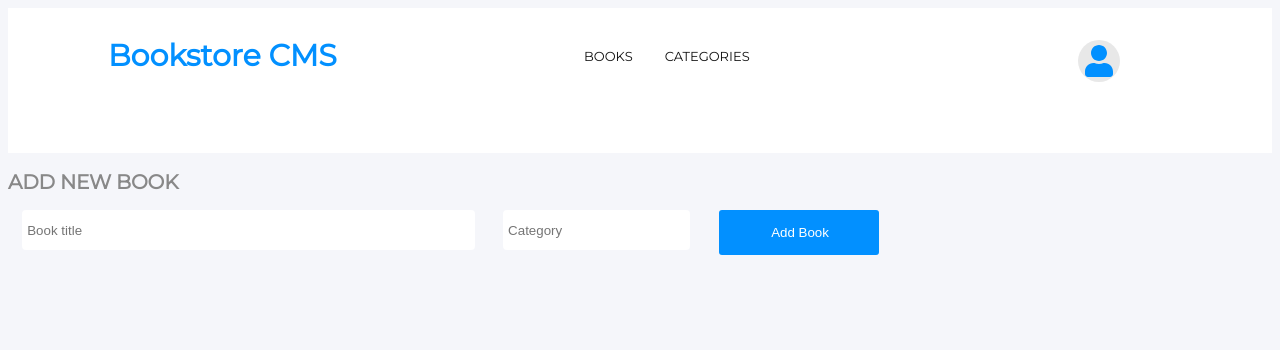
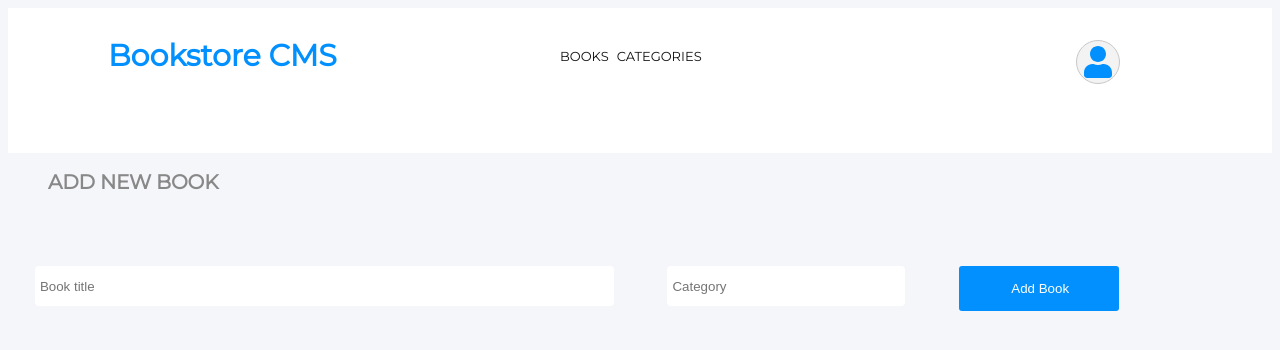
Before and after one commit to DelhinRharl/bookstore, a React (Create React App) app: page / in a window 1280 px wide. Shown: the top 350 px of the page. Built offline with nearby package versions, Linux system fonts and the light colour scheme; no server answers; a web font is replaced by a local one.

Commit message:
Fix Minor errors

```diff
--- a/src/App.css
+++ b/src/App.css
@@ -11,22 +11,19 @@ header {
 }
 
 nav {
-  width: 87.5rem;
+  width: 100%;
   height: 5.938rem;
   padding: 1.438rem 6.188rem 1.688rem 6.25rem;
   background-color: #fff;
 }
 
-nav h2 {
+nav h1 {
   width: 15rem;
   height: 2.313rem;
   margin: 0.375rem 2.938rem 0.125rem 0;
   font-family: 'Montserrat', sans-serif;
   font-size: 1.875rem;
   font-weight: bold;
-  font-stretch: normal;
-  font-style: normal;
-  line-height: normal;
   letter-spacing: normal;
   color: #0290ff;
 }
@@ -44,7 +41,7 @@ li {
   gap: 5rem;
   font-size: 0.813rem;
   margin-top: 2rem;
-  margin-left: 2rem;
+  margin-left: 0.5rem;
   color: #121212;
   font-family: 'Montserrat', sans-serif;
 }
@@ -52,7 +49,7 @@ li {
 .form {
   display: flex;
   justify-content: space-around;
-  width: 70%;
+  width: 90%;
 }
 
 .name {
@@ -70,13 +67,14 @@ li {
 }
 
 .add {
-  width: 100%;
-  height: 1.5rem;
+  width: 85%;
+  height: 10vh;
   font-family: 'Montserrat', sans-serif;
   font-size: 1.25rem;
   font-weight: bold;
   letter-spacing: -0.18px;
   color: #888;
+  margin-left: 2.5rem;
 }
 
 .addbtn {
@@ -208,8 +206,9 @@ li {
   margin-top: 2rem;
   font-size: 2rem;
   position: absolute;
+  border: solid rgb(200, 200, 200) 0.0313rem;
   border-radius: 2rem;
-  background-color: #e8e8e8;
+  background-color: #f3f3f3;
   height: 2rem;
   cursor: pointer;
   padding: 0.3125rem;
--- a/src/components/Navigation.js
+++ b/src/components/Navigation.js
@@ -19,7 +19,7 @@ const Navigation = () => {
   return (
     <header className="header">
       <nav>
-        <h2>Bookstore CMS</h2>
+        <h1>Bookstore CMS</h1>
         <ul>
           {links.map((link) => (
             <li key={link.id}>
```
